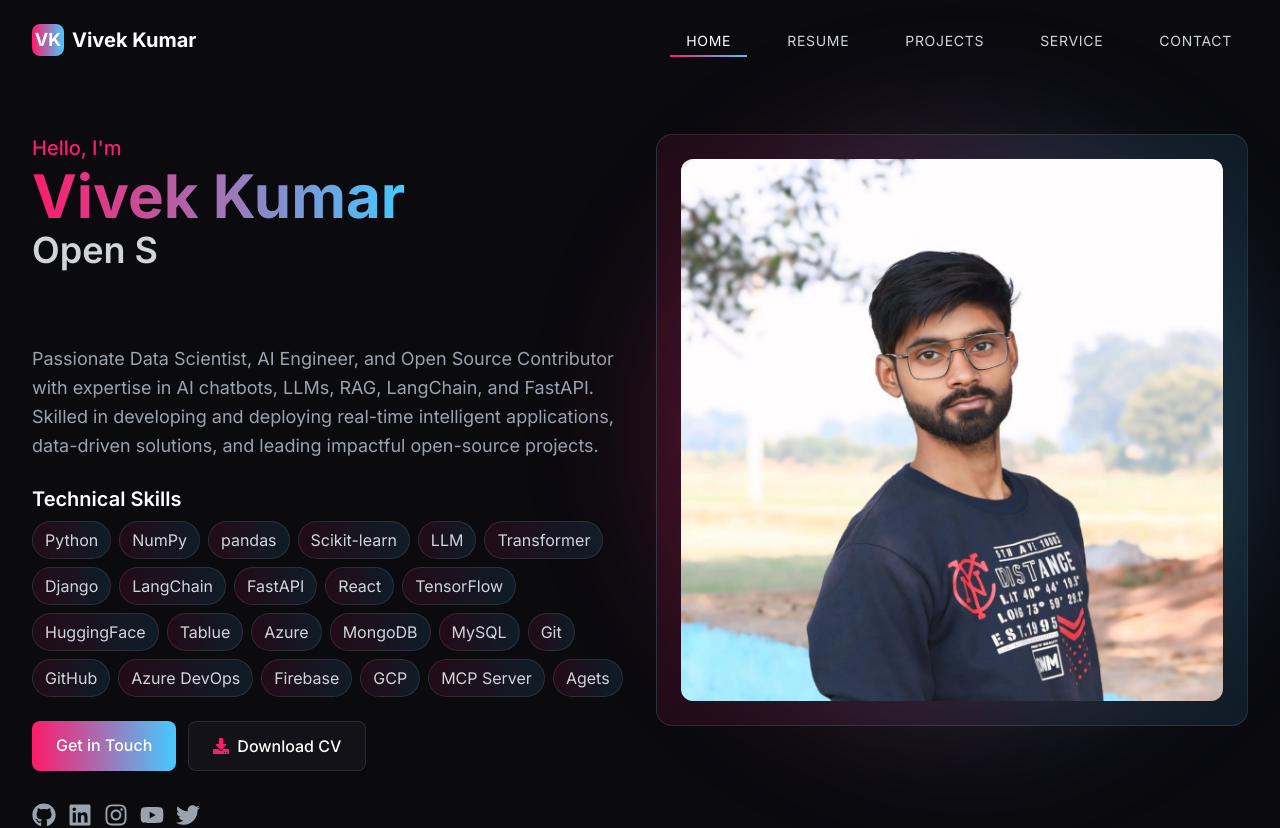
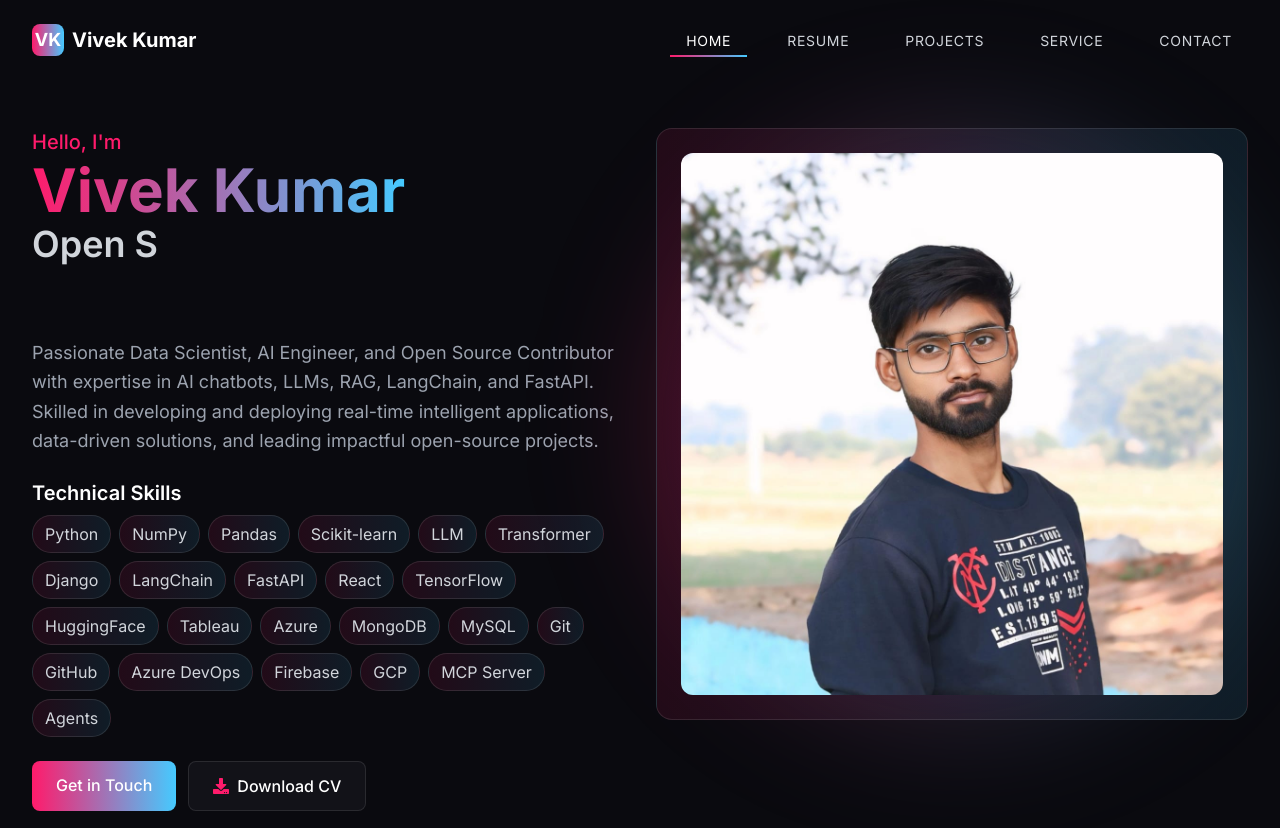
Before and after one commit to codervivek5/portfolio, a React (Vite) app: page / in a window 1280 px wide. Shown: the top 828 px of the page. Built offline with nearby package versions, Linux system fonts and the light colour scheme.

Commit message:
Update Hero.jsx

```diff
--- a/src/components/Hero.jsx
+++ b/src/components/Hero.jsx
@@ -58,10 +58,10 @@ const Hero = () => {
               <h3 className="text-xl font-semibold text-white">Technical Skills</h3>
               <div className="flex flex-wrap gap-2">
                 {[
-                  "Python", "NumPy", "pandas", "Scikit-learn", "LLM", "Transformer", "Django", "LangChain", "FastAPI",
+                  "Python", "NumPy", "Pandas", "Scikit-learn", "LLM", "Transformer", "Django", "LangChain", "FastAPI",
                   "React", "TensorFlow", "HuggingFace",
-                  "Tablue", "Azure", "MongoDB", "MySQL",
-                  "Git", "GitHub","Azure DevOps", "Firebase", "GCP", "MCP Server","Agets",
+                  "Tableau", "Azure", "MongoDB", "MySQL",
+                  "Git", "GitHub","Azure DevOps", "Firebase", "GCP", "MCP Server","Agents",
                 ].map((skill, index) => (
                   <motion.span
                     key={skill}
```
